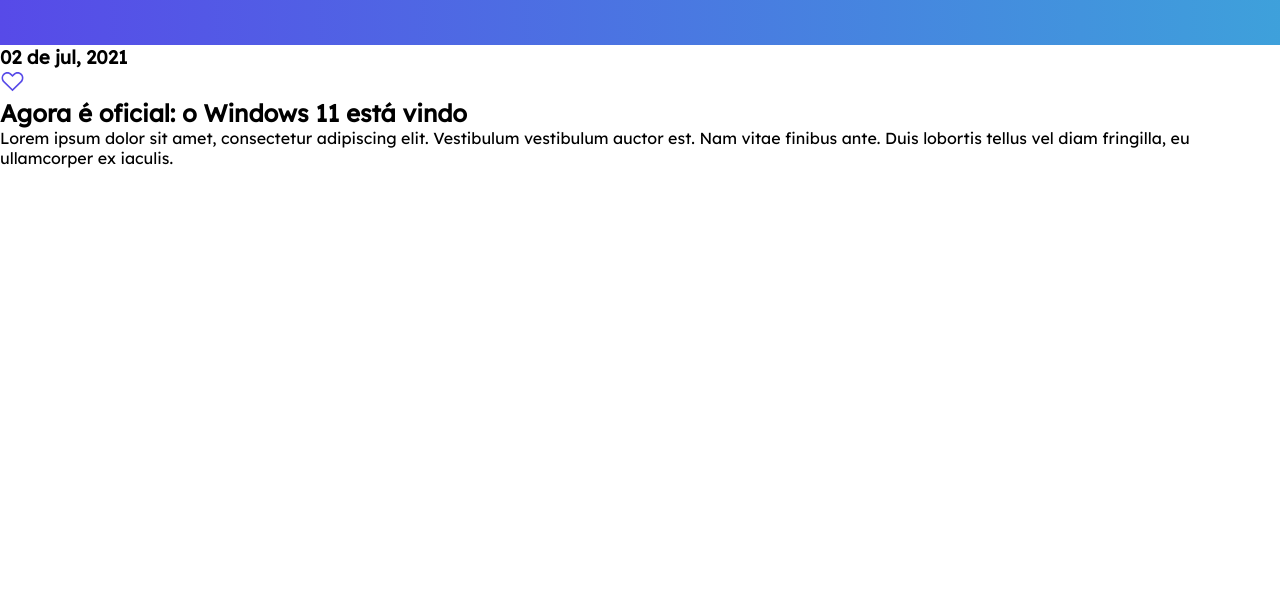
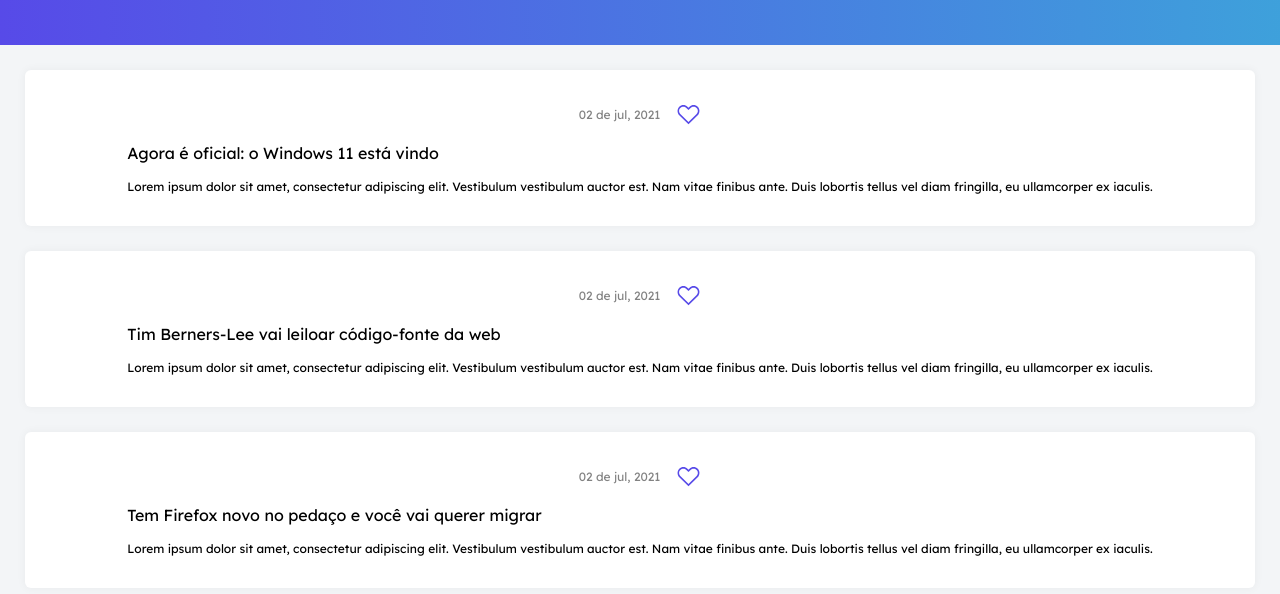
Before and after one commit to devmarquinhos/codelandia-blog, a plain HTML site: page index.html in a window 1280 px wide. Shown: the part 208-802 px from the top of the page. Drawn offline with Linux system fonts and the light colour scheme.

Commit message:
:lipstick: Added some styles for the cards
Now the cards its more similar to the Figma project, need to fix the heart icon and the date of the post and use the correct width and height for the card box

```diff
--- a/index.html
+++ b/index.html
@@ -25,7 +25,7 @@
         </div>
     </header>
 
-    <div class="card">
+    <section class="card">
         <div class="cardInfo">
             <h3>02 de jul, 2021</h3>
             <img src="/assets/codicon_heart.svg" alt="">
@@ -34,6 +34,28 @@
             <h2>Agora é oficial: o Windows 11 está vindo</h2>
             <p>Lorem ipsum dolor sit amet, consectetur adipiscing elit. Vestibulum vestibulum auctor est. Nam vitae finibus ante. Duis lobortis tellus vel diam fringilla, eu ullamcorper ex iaculis.</p>
         </div>
-    </div>
+    </section>
+
+    <section class="card">
+        <div class="cardInfo">
+            <h3>02 de jul, 2021</h3>
+            <img src="/assets/codicon_heart.svg" alt="">
+        </div>
+        <div class="cardContent">
+            <h2>Tim Berners-Lee vai leiloar código-fonte da web</h2>
+            <p>Lorem ipsum dolor sit amet, consectetur adipiscing elit. Vestibulum vestibulum auctor est. Nam vitae finibus ante. Duis lobortis tellus vel diam fringilla, eu ullamcorper ex iaculis.</p>
+        </div>
+    </section>
+
+    <section class="card">
+        <div class="cardInfo">
+            <h3>02 de jul, 2021</h3>
+            <img src="/assets/codicon_heart.svg" alt="">
+        </div>
+        <div class="cardContent">
+            <h2>Tem Firefox novo no pedaço e você vai querer migrar</h2>
+            <p>Lorem ipsum dolor sit amet, consectetur adipiscing elit. Vestibulum vestibulum auctor est. Nam vitae finibus ante. Duis lobortis tellus vel diam fringilla, eu ullamcorper ex iaculis.</p>
+        </div>
+    </section>
 </body>
 </html>
--- a/style.css
+++ b/style.css
@@ -3,6 +3,10 @@
     padding: 0;
     box-sizing: border-box;
     font-family: 'Lexend Deca', sans-serif;
+}
+
+body {
+    background-color: #F3F5F7;
 }
 
 /* Header */
@@ -57,3 +61,43 @@
 }
 
 /* Cards */
+.card {
+    display: flex;
+    justify-content: center;
+    align-items: center;
+    flex-direction: column;
+    background: #FFF;
+    border-radius: 6px;
+    padding: 32px;
+    margin: 25px 25px;
+    box-shadow: 0px 0px 10px rgba(19, 19, 31, 0.05);
+}
+
+.cardInfo {
+    display: inline-flex;
+    justify-content: center;
+    align-items: center;
+    gap: 16px;
+    margin-bottom: 16px;
+}
+
+.cardInfo h3 {
+    font-size: 12px;
+    font-weight: 400;
+    color: #0000007d;
+}
+
+.cardContent {
+    display: flex;
+    flex-direction: column;
+    gap: 16px;
+}
+
+.cardContent h2 {
+    font-weight: 400;
+    font-size: 16px;
+}
+
+.cardContent p {
+    font-size: 12px;
+}
```
